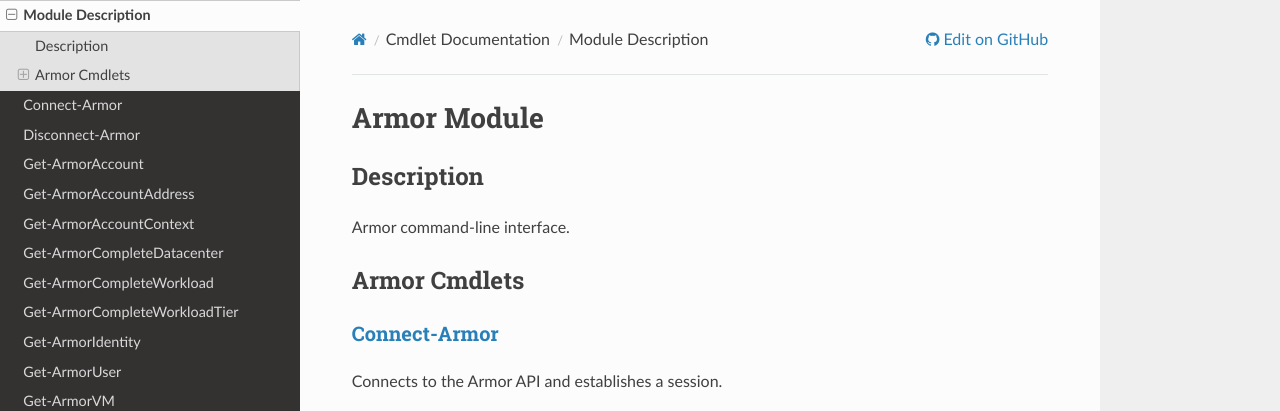
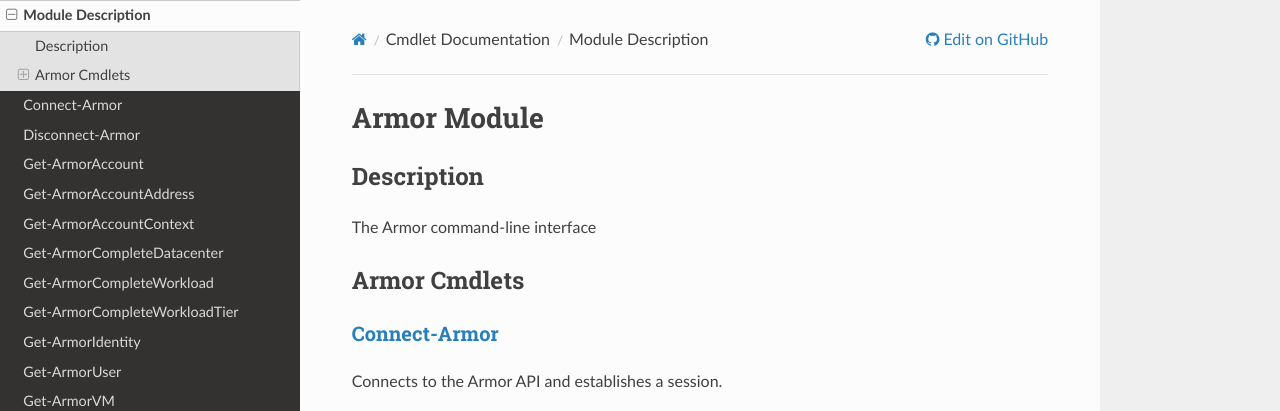
Before and after one commit to tlindsay42/ArmorPowerShell, an MkDocs documentation site: the page built from docs/public/Armor.md, in a window 1280 px wide and 900 px high. Shown: the top 411 px of the window. Built offline with MkDocs 1.6.1, drawn with Linux system fonts in a browser that asks for light colours; nearby versions of some CDN libraries; old or Windows-style settings are respelled for this version of MkDocs.

```diff
--- a/docs/Armor_226c1ea9-1078-402a-861c-10a845a0d173_HelpInfo.xml
+++ b/docs/Armor_226c1ea9-1078-402a-861c-10a845a0d173_HelpInfo.xml
@@ -1,10 +1,10 @@
 <?xml version="1.0" encoding="utf-8"?>
 <HelpInfo xmlns="http://schemas.microsoft.com/powershell/help/2010/05">
-  <HelpContentURI>https://github.com/tlindsay42/ArmorPowerShell/tree/master/Armor/en-US/</HelpContentURI>
+  <HelpContentURI>https://tlindsay42.github.io/ArmorPowerShell/</HelpContentURI>
   <SupportedUICultures>
     <UICulture>
       <UICultureName>en-US</UICultureName>
-      <UICultureVersion>1.0.255</UICultureVersion>
+      <UICultureVersion>1.0.257</UICultureVersion>
     </UICulture>
   </SupportedUICultures>
 </HelpInfo>
--- a/docs/public/Armor.md
+++ b/docs/public/Armor.md
@@ -1,14 +1,14 @@
 ---
 Module Name: Armor
 Module Guid: 226c1ea9-1078-402a-861c-10a845a0d173
-Download Help Link: https://github.com/tlindsay42/ArmorPowerShell/tree/master/Armor/en-US/
-Help Version: 1.0.255
+Download Help Link: https://tlindsay42.github.io/ArmorPowerShell/
+Help Version: 1.0.257
 Locale: en-US
 ---
 
 # Armor Module
 ## Description
-Armor command-line interface.
+The Armor command-line interface
 
 ## Armor Cmdlets
 ### [Connect-Armor](Connect-Armor.md)
```
Also changed, not shown: 3 other files.
